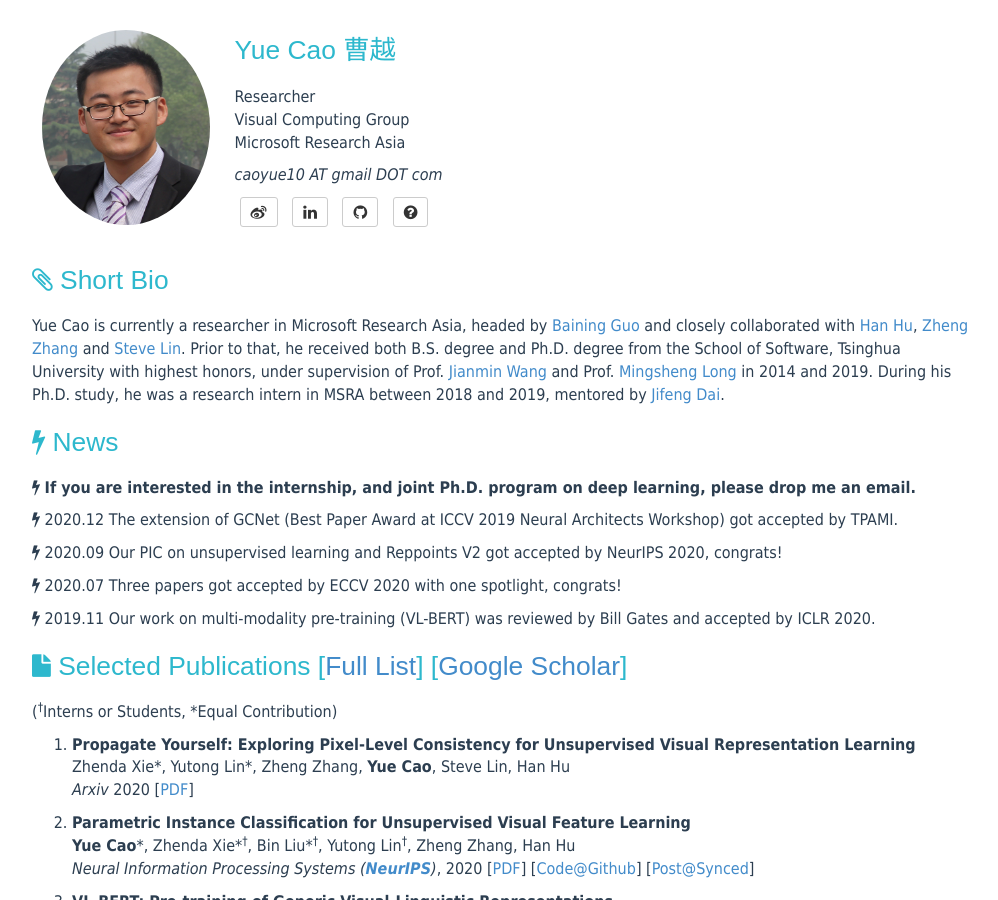
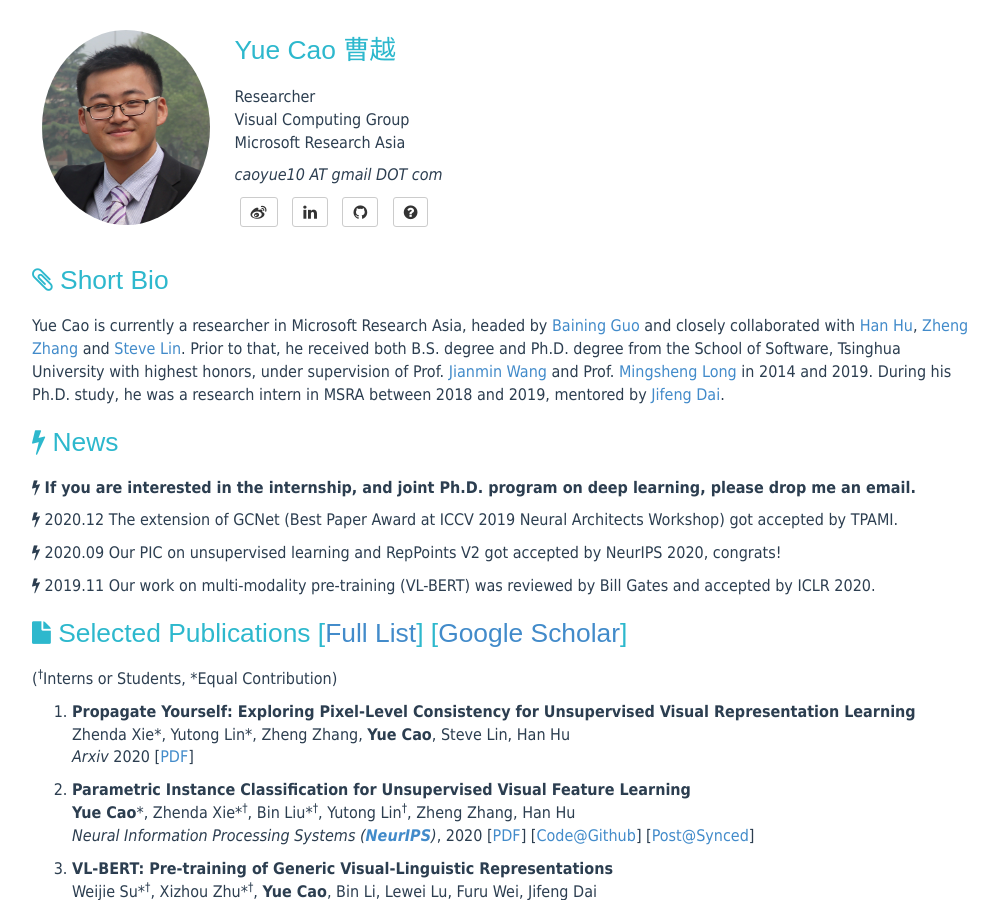
Before and after one commit to caoyue10/caoyue10.github.io, a Jekyll site: the page built from index.html, in a window 1280 px wide and 900 px high. Shown: the whole window, without its empty margins (138-1136 px from the left). Built offline with Jekyll 4.4.1, drawn with Linux system fonts in a browser that asks for light colours; the list of posts is cut into pages by our own code.

Commit message:
Update index.html

```diff
--- a/index.html
+++ b/index.html
@@ -27,11 +27,7 @@ tagline:
     </p>
     <p>
     <i class="fa fa-bolt"></i>
-    2020.09 Our PIC on unsupervised learning and Reppoints V2 got accepted by NeurIPS 2020, congrats!
-    </p>
-    <p>
-    <i class="fa fa-bolt"></i>
-    2020.07 Three papers got accepted by ECCV 2020 with one spotlight, congrats!
+    2020.09 Our PIC on unsupervised learning and RepPoints V2 got accepted by NeurIPS 2020, congrats!
     </p>
     <p>
     <i class="fa fa-bolt"></i>
```
